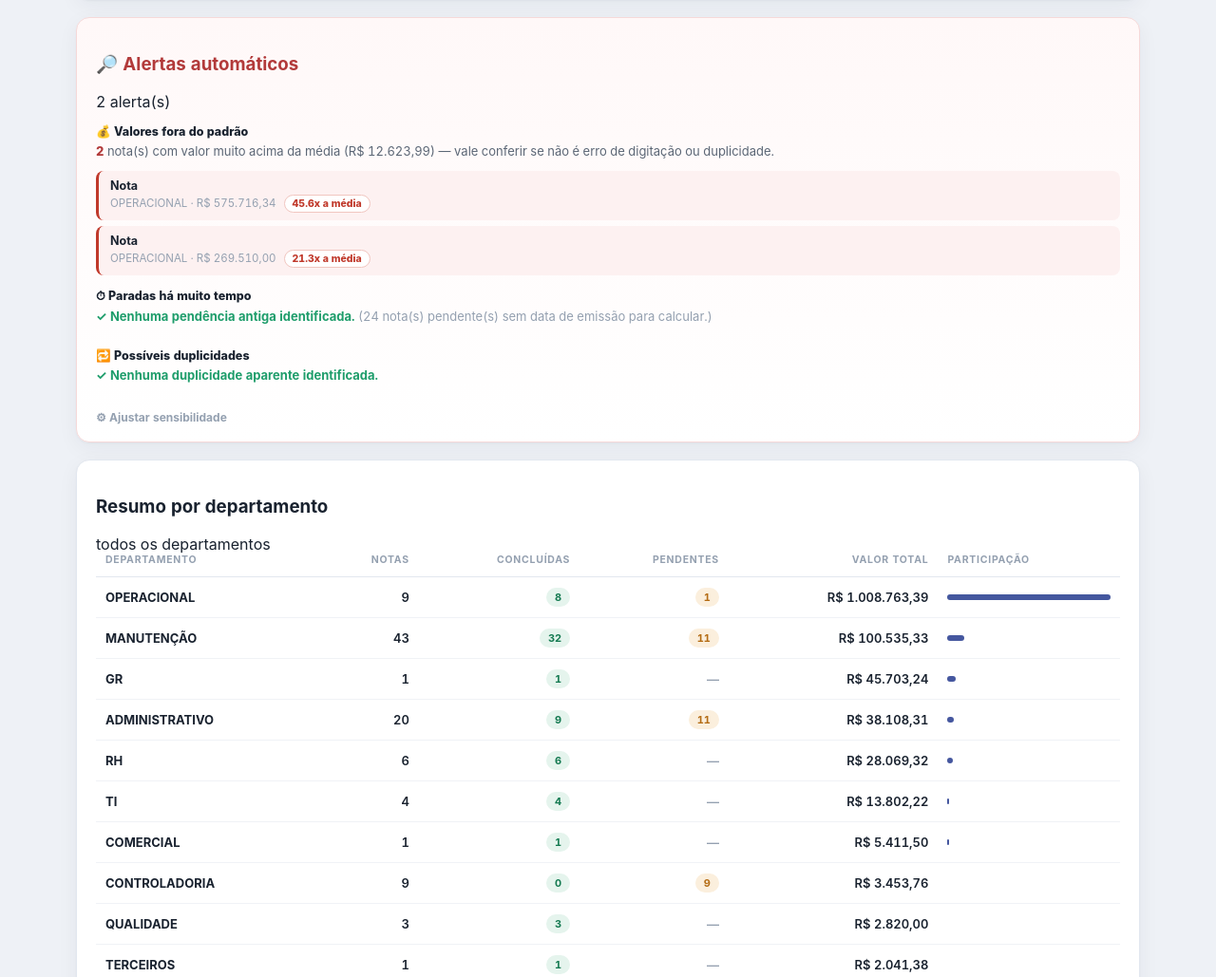
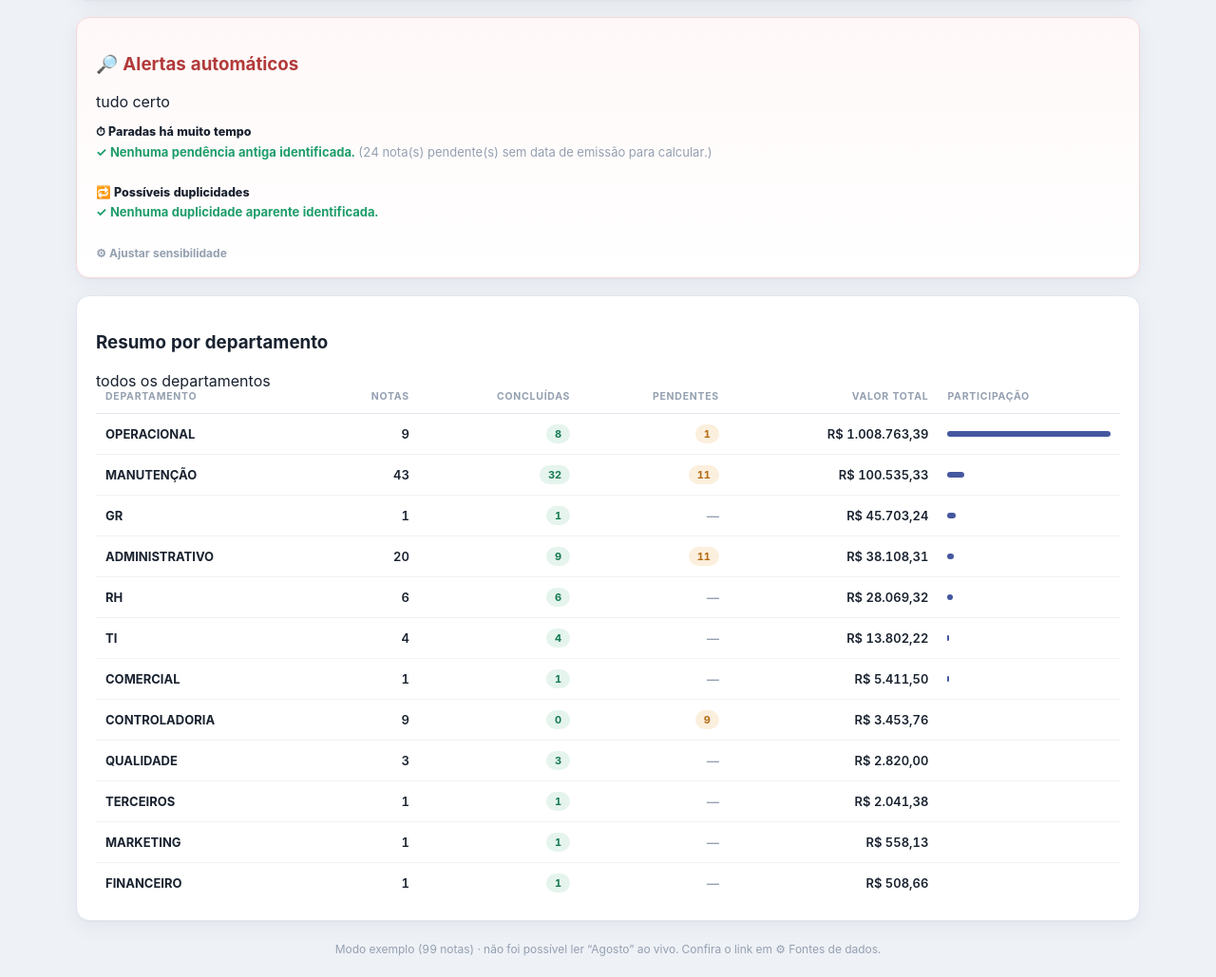
Before and after one commit to HenriqueGadote/acompanhamentonotas, a website: page Acompanhamento_Notas_Ao_vivo.html in a window 1280 px wide. Shown: the part 1497-2526 px from the top of the page at 95% size. Drawn offline with Linux system fonts and the light colour scheme.

Commit message:
Add files via upload

```diff
--- a/Acompanhamento_Notas_Ao_vivo.html
+++ b/Acompanhamento_Notas_Ao_vivo.html
@@ -267,11 +267,6 @@
   <div class="cc-card alert-card">
     <div class="htop"><h3>🔎 Alertas automáticos</h3><span class="hint" id="alertHint"></span></div>
     <div class="alert-sec">
-      <h4>💰 Valores fora do padrão</h4>
-      <p class="lead" id="alertValLead"></p>
-      <div class="alert-list" id="alertValList"></div>
-    </div>
-    <div class="alert-sec">
       <h4>⏱ Paradas há muito tempo</h4>
       <p class="lead" id="alertAgeLead"></p>
       <div class="alert-list" id="alertAgeList"></div>
@@ -287,11 +282,11 @@
         <div class="srcbox">
           <label style="font-size:12px;color:var(--muted);align-self:center">Parada a partir de</label>
           <input id="cfgStuckDays" type="number" min="1" value="15"><label style="font-size:12px;color:var(--muted);align-self:center">dias</label>
-          <label style="font-size:12px;color:var(--muted);align-self:center;margin-left:10px">Valor fora do padrão a partir de</label>
+          <label style="font-size:12px;color:var(--muted);align-self:center;margin-left:10px">Valor de destaque a partir de</label>
           <input id="cfgOutlierMult" type="number" min="1.5" step="0.5" value="3"><label style="font-size:12px;color:var(--muted);align-self:center">x a média</label>
           <button class="btn" id="cfgSaveBtn">Salvar</button>
         </div>
-        <div class="srchint">Esses limites controlam quando uma nota vira alerta nas seções acima e no ranking de prioridades. Ajuste conforme o volume normal da sua operação.</div>
+        <div class="srchint">Esses limites controlam quando uma nota vira alerta acima e o quanto pesa no ranking de "Prioridades de hoje". Ajuste conforme o volume normal da sua operação.</div>
       </div>
     </details>
   </div>
@@ -309,6 +304,7 @@
 <script>
 // ─── Fontes: sua(s) planilha(s) ─────────────────────────────────────────────
 const DEFAULT_SOURCES=[
+  {name:"Agosto",id:"1dUQOqPpL5LfmbcL4IcgQJeqI_YpJnSphHxa3AYS97oc",gid:"0"},
   {name:"Julho",id:"1CFijdnbbqC7CICStN5yuz-3dJE1K3ivcVCSbbg2dVv0",gid:"0"},
   {name:"Junho",id:"19GA0iOD2ZUmIm0--FtQKMn1hq2Xom0u0vnapDzxqRJA",gid:"2119804207"}
 ];
@@ -402,7 +398,7 @@ const PED_LABEL={"DIRETA":"Compra direta","SIM":"Com pedido","TARGET":"Target","
 const PENDING={has:s=>s!=="OK"}; // pendente = tudo que ainda não foi concluído
 
 let DATA=SNAPSHOT.slice(), LIVE=false, metric="qtd", ccFilter="__all", periodFilter="__all";
-let LAST_OUTLIERS=[], LAST_STUCK=[];
+let LAST_STUCK=[];
 
 // ─── Helpers ─────────────────────────────────────────────────────────────────
 const brl=v=>v.toLocaleString("pt-BR",{style:"currency",currency:"BRL",minimumFractionDigits:2});
@@ -674,26 +670,7 @@ function alertItem(d,sev,badgeText,subExtra){
   </div>`;
 }
 function renderAlerts(D){
-  // 1) valores muito acima da média (possível erro de lançamento/duplicidade)
-  const withVal=D.filter(d=>d.valor>0);
-  const valLead=document.getElementById("alertValLead"),valList=document.getElementById("alertValList");
-  let outliers=[];
-  if(withVal.length>=5){
-    const mean=sum(withVal,d=>d.valor)/withVal.length;
-    const variance=withVal.reduce((a,d)=>a+Math.pow(d.valor-mean,2),0)/withVal.length;
-    const thresh=Math.max(mean+2*Math.sqrt(variance),mean*ALERT_CFG.outlierMult);
-    outliers=withVal.filter(d=>d.valor>thresh).sort((a,b)=>b.valor-a.valor);
-    if(outliers.length){
-      valLead.innerHTML=`<b>${outliers.length}</b> nota(s) com valor muito acima da média (${brl(mean)}) — vale conferir se não é erro de digitação ou duplicidade.`;
-      valList.innerHTML=outliers.slice(0,8).map(d=>alertItem(d,"sev-crit",`${(d.valor/mean).toFixed(1)}x a média`,brl(d.valor)))
-        .join("")+(outliers.length>8?`<div class="alert-more">+${outliers.length-8} outra(s)</div>`:"");
-    }else{
-      valLead.innerHTML=`<span class="ok-msg">✓ Nenhum valor fora do padrão identificado.</span>`;valList.innerHTML="";
-    }
-  }else{
-    valLead.innerHTML=`<span class="ok-msg">Poucas notas na seleção para calcular um padrão de valor.</span>`;valList.innerHTML="";
-  }
-  // 2) notas paradas há muito tempo (pendentes, com data de emissão disponível)
+  // 1) notas paradas há muito tempo (pendentes, com data de emissão disponível)
   const now=new Date();
   const ageLead=document.getElementById("alertAgeLead"),ageList=document.getElementById("alertAgeList");
   const stuck=D.filter(d=>d.status!=="OK"&&d.status!=="CANCELADA"&&d.data instanceof Date)
@@ -710,7 +687,7 @@ function renderAlerts(D){
       :`<span class="ok-msg">✓ Nenhuma nota pendente há muito tempo.</span>`;
     ageList.innerHTML="";
   }
-  // 3) possíveis duplicidades (mesmo fornecedor + mesmo valor)
+  // 2) possíveis duplicidades (mesmo fornecedor + mesmo valor)
   const dupLead=document.getElementById("alertDupLead"),dupList=document.getElementById("alertDupList");
   const withKey=D.filter(d=>d.forn&&d.valor>0);
   const byKey={};
@@ -731,9 +708,9 @@ function renderAlerts(D){
     dupLead.innerHTML=`<span class="ok-msg">✓ Nenhuma duplicidade aparente identificada.</span>`;
     dupList.innerHTML="";
   }
-  const n=outliers.length+stuck.length+dupGroups.reduce((a,g)=>a+g.length,0);
+  const n=stuck.length+dupGroups.reduce((a,g)=>a+g.length,0);
   document.getElementById("alertHint").textContent=n?`${n} alerta(s)`:"tudo certo";
-  LAST_OUTLIERS=outliers;LAST_STUCK=stuck;
+  LAST_STUCK=stuck;
 }
 function renderCC(D){
   document.getElementById("ccHint").textContent=ccFilter==="__all"?"todos os departamentos":"filtro (centro de custo): "+ccFilter;
@@ -774,7 +751,7 @@ function renderSummaryBanner(D){
   const pendVal=sum(pend,d=>d.valor);
   const byDep=groupBy(pend,"dep").sort((a,b)=>val(b.arr)-val(a.arr));
   const topDep=byDep[0];
-  const nAlerts=LAST_OUTLIERS.length+LAST_STUCK.length;
+  const nAlerts=LAST_STUCK.length;
   const parts=[];
   parts.push(`<b>${pend.length}</b> nota(s) pendente(s), somando <b>${brl(pendVal)}</b>.`);
   if(topDep)parts.push(`<b>${topDep.key}</b> é quem mais tem pendência agora (${topDep.arr.length} nota(s), ${brl(sum(topDep.arr,d=>d.valor))}).`);
```
Also changed, not shown: index.html (+1 -1 lines).
